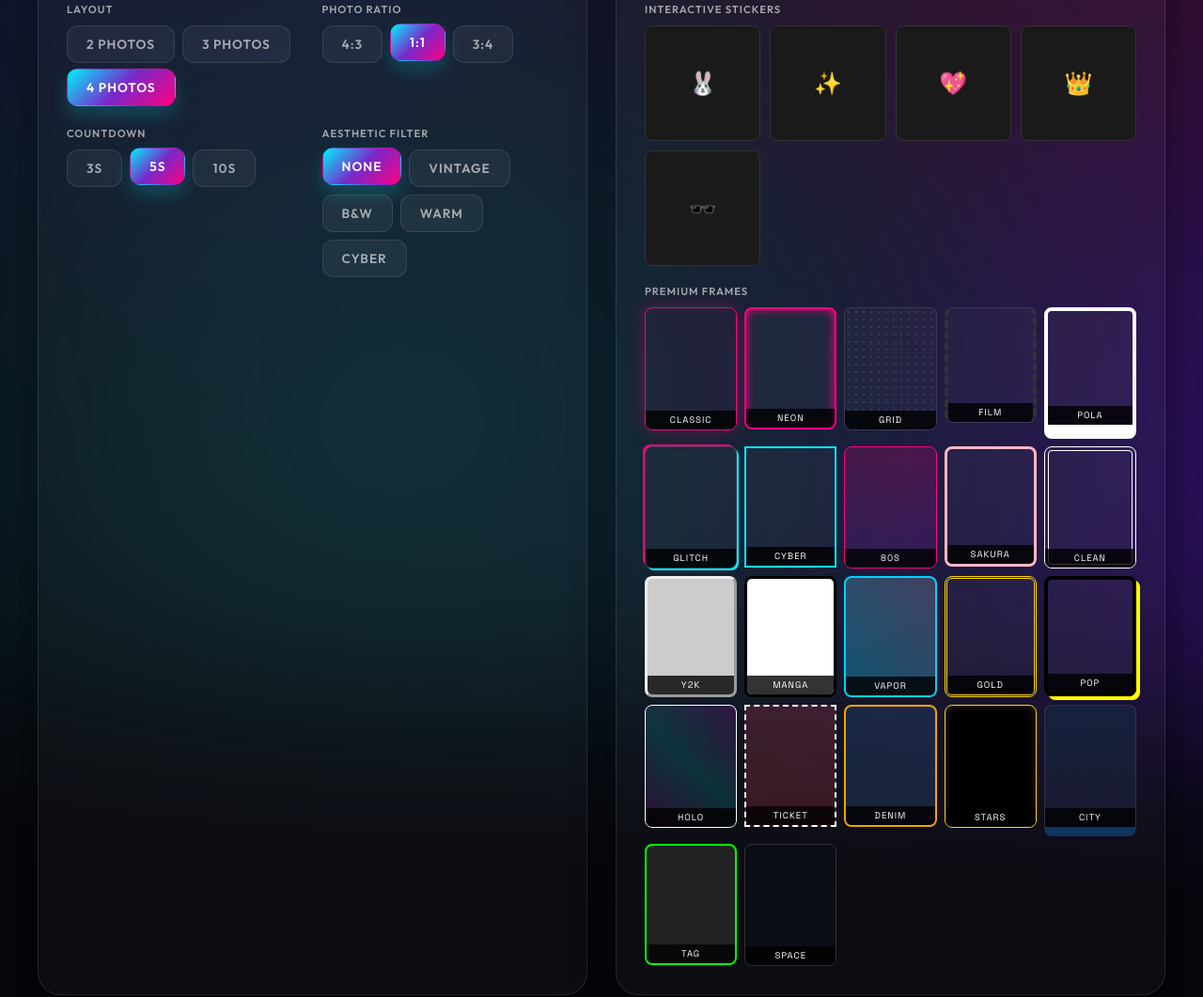
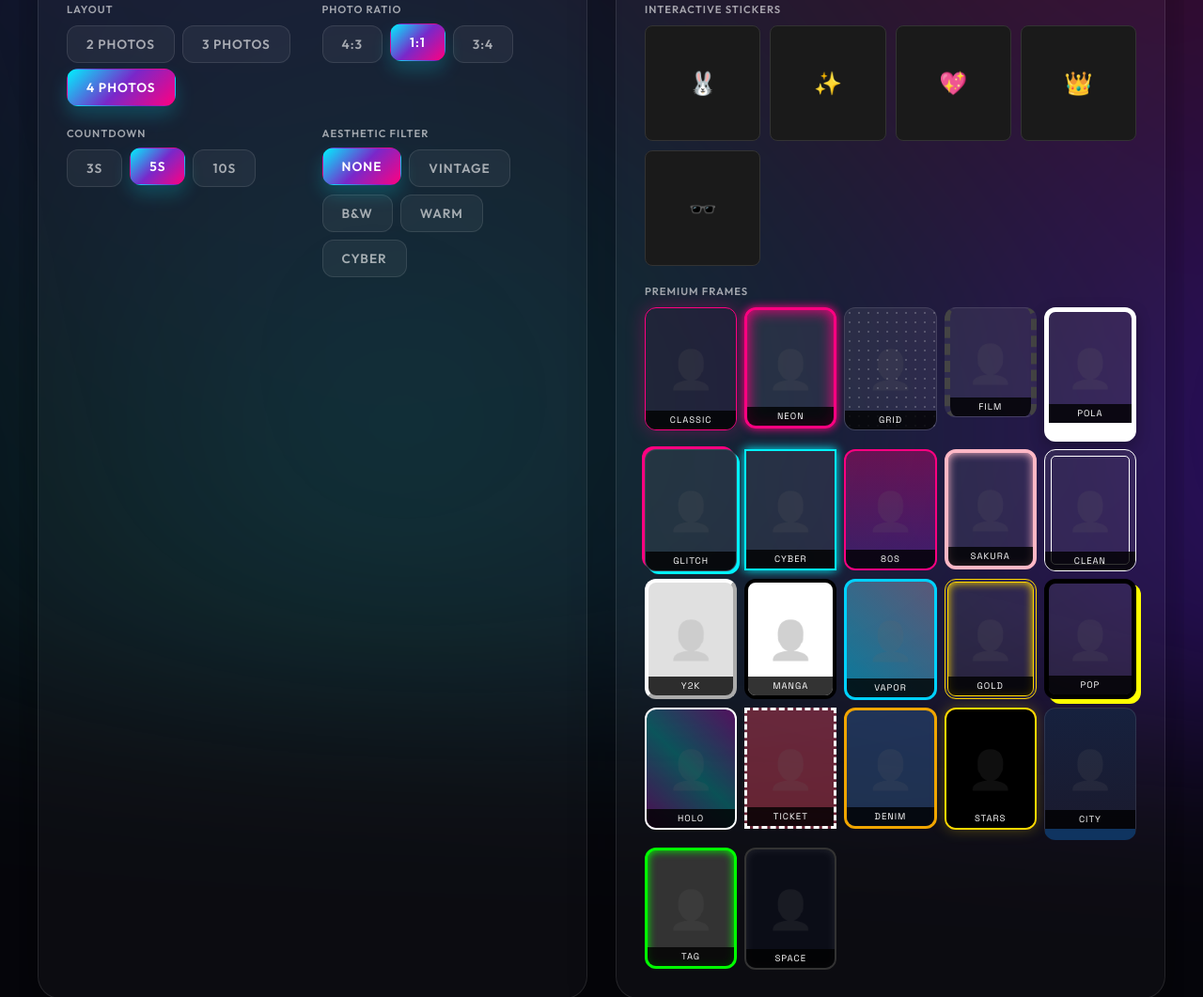
Before and after one commit to abyanmaheswara/AbIn-Booth, a plain HTML site: page index.html in a window 1280 px wide. Shown: the part 468-1529 px from the top of the page at 94% size. Drawn offline with Linux system fonts and the light colour scheme.

Commit message:
Further improved frame thumbnail visibility with silhouettes and vibrant effects

```diff
--- a/style.css
+++ b/style.css
@@ -622,22 +622,31 @@ h1::after {
 
 .frame-item {
     aspect-ratio: 3/4;
-    background: rgba(255, 255, 255, 0.03);
+    background: rgba(255, 255, 255, 0.07);
     border: 1px solid var(--glass-border);
-    border-radius: 8px;
+    border-radius: 12px;
     cursor: pointer;
     position: relative;
     overflow: hidden;
-    transition: all 0.3s ease;
+    transition: all 0.3s cubic-bezier(0.4, 0, 0.2, 1);
     display: flex;
     align-items: center;
     justify-content: center;
 }
 
+/* Photo Placeholder Silhouette */
+.frame-item::before {
+    content: '👤';
+    font-size: 2.5rem;
+    opacity: 0.15;
+    filter: grayscale(1);
+}
+
 .frame-item:hover {
-    background: rgba(255, 255, 255, 0.08);
-    transform: translateY(-3px);
+    background: rgba(255, 255, 255, 0.12);
+    transform: translateY(-5px) scale(1.05);
     border-color: var(--primary-cyan);
+    z-index: 10;
 }
 
 .frame-item.active {
@@ -646,28 +655,29 @@ h1::after {
     background: rgba(255, 0, 128, 0.05);
 }
 
-/* Individual Frame Previews */
-.frame-item[data-frame="neon"] { border: 2px solid var(--primary-pink); box-shadow: inset 0 0 10px var(--primary-pink); }
-.frame-item[data-frame="grid"] { background-image: radial-gradient(rgba(255,255,255,0.1) 1px, transparent 1px); background-size: 8px 8px; }
-.frame-item[data-frame="film"] { border-left: 4px dashed #333; border-right: 4px dashed #333; }
-.frame-item[data-frame="polaroid"] { border: 4px solid white; border-bottom: 15px solid white; }
-.frame-item[data-frame="glitch"] { box-shadow: 2px 2px 0 var(--primary-cyan), -2px -2px 0 var(--primary-pink); }
-.frame-item[data-frame="cyber"] { border: 2px solid var(--primary-cyan); border-radius: 0; }
-.frame-item[data-frame="retro"] { background: linear-gradient(to bottom, #ff008033, #7928ca33); border: 1px solid #ff0080; }
-.frame-item[data-frame="sakura"] { border: 3px solid #ffb7c5; }
-.frame-item[data-frame="minimal"] { border: 1px solid white; outline: 1px solid white; outline-offset: -5px; }
-.frame-item[data-frame="y2k"] { background: #ccc; border: 3px outset #eee; }
-.frame-item[data-frame="manga"] { border: 3px solid #000; background: #fff; }
-.frame-item[data-frame="vapor"] { background: linear-gradient(45deg, #00d2ff55, #928dab55); border: 2px solid #00d2ff; }
-.frame-item[data-frame="luxury"] { border: 3px double #ffd700; }
-.frame-item[data-frame="comic"] { border: 4px solid #000; box-shadow: 4px 4px 0 #ff0; }
-.frame-item[data-frame="holo"] { background: linear-gradient(45deg, #ff00ff22, #00ffff22, #ff00ff22); border: 1px solid white; }
-.frame-item[data-frame="ticket"] { background: #e9456033; border: 2px dashed white; border-radius: 0; }
-.frame-item[data-frame="denim"] { background: #2b4f8155; border: 2px solid #f0a500; }
-.frame-item[data-frame="starry"] { background: #000; border: 1px solid #ffd700; box-shadow: inset 0 0 10px #ffd70033; }
-.frame-item[data-frame="cybercity"] { background: linear-gradient(to top, #1a1a2e, #16213e); border-bottom: 10px solid #0f3460; }
-.frame-item[data-frame="graffiti"] { border: 2px solid #00ff00; background: #222; }
-.frame-item[data-frame="space"] { background: #0b0d17; border: 1px solid #333; }
+/* Individual Frame Previews - More Vibrant */
+.frame-item[data-frame="neon"] { border: 3px solid var(--primary-pink); box-shadow: inset 0 0 15px var(--primary-pink), 0 0 10px var(--primary-pink); }
+.frame-item[data-frame="grid"] { background-image: radial-gradient(rgba(255,255,255,0.2) 1px, transparent 1px); background-size: 10px 10px; }
+.frame-item[data-frame="film"] { border-left: 6px dashed #444; border-right: 6px dashed #444; }
+.frame-item[data-frame="polaroid"] { border: 5px solid white; border-bottom: 20px solid white; box-shadow: 0 5px 15px rgba(0,0,0,0.3); }
+.frame-item[data-frame="glitch"] { box-shadow: 3px 3px 0 var(--primary-cyan), -3px -3px 0 var(--primary-pink); }
+.frame-item[data-frame="cyber"] { border: 2px solid var(--primary-cyan); border-radius: 0; box-shadow: 0 0 10px var(--primary-cyan); }
+.frame-item[data-frame="retro"] { background: linear-gradient(to bottom, #ff008055, #7928ca55); border: 2px solid #ff0080; }
+.frame-item[data-frame="sakura"] { border: 4px solid #ffb7c5; box-shadow: inset 0 0 10px #ffb7c5; }
+.frame-item[data-frame="minimal"] { border: 1px solid white; outline: 1px solid white; outline-offset: -8px; }
+.frame-item[data-frame="y2k"] { background: #e0e0e0; border: 4px outset #fff; }
+.frame-item[data-frame="manga"] { border: 4px solid #000; background: #fff; }
+.frame-item[data-frame="manga"]::before { opacity: 0.3; }
+.frame-item[data-frame="vapor"] { background: linear-gradient(45deg, #00d2ff88, #928dab88); border: 3px solid #00d2ff; }
+.frame-item[data-frame="luxury"] { border: 4px double #ffd700; box-shadow: inset 0 0 10px #ffd700; }
+.frame-item[data-frame="comic"] { border: 5px solid #000; box-shadow: 5px 5px 0 #ff0; }
+.frame-item[data-frame="holo"] { background: linear-gradient(45deg, #ff00ff44, #00ffff44, #ff00ff44); border: 2px solid white; }
+.frame-item[data-frame="ticket"] { background: #e9456066; border: 3px dashed white; border-radius: 0; }
+.frame-item[data-frame="denim"] { background: #2b4f8188; border: 3px solid #f0a500; }
+.frame-item[data-frame="starry"] { background: #000; border: 2px solid #ffd700; box-shadow: 0 0 15px #ffd70044; }
+.frame-item[data-frame="cybercity"] { background: linear-gradient(to top, #1a1a2e, #16213e); border-bottom: 12px solid #0f3460; }
+.frame-item[data-frame="graffiti"] { border: 3px solid #00ff00; background: #333; box-shadow: inset 0 0 10px #00ff00; }
+.frame-item[data-frame="space"] { background: #0b0d17; border: 2px solid #333; box-shadow: inset 0 0 10px rgba(255,255,255,0.1); }
 
 .frame-name {
     position: absolute;
```
